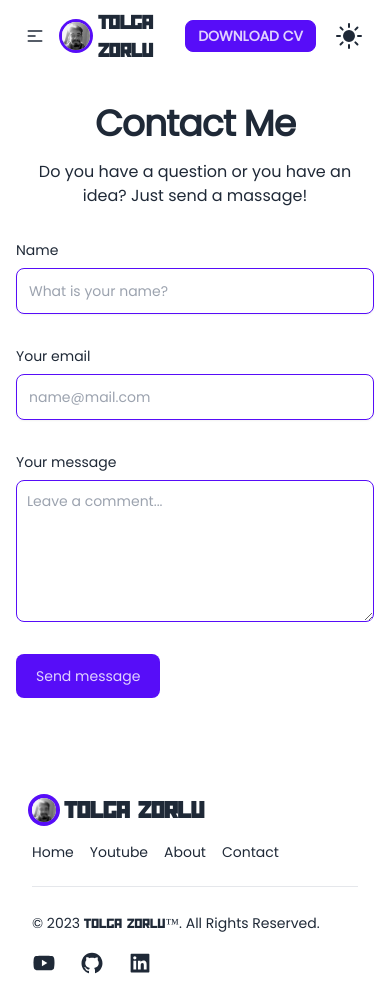
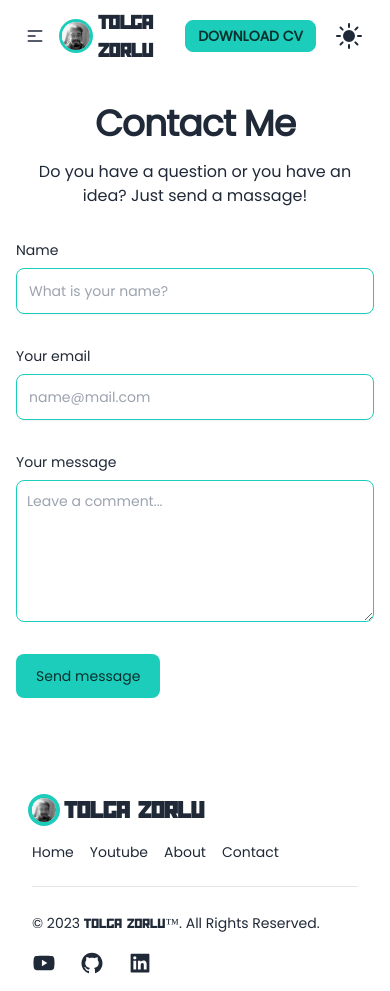
Before and after one commit to tolgazorlu/tolgdev, a React (Vite) app: page /contact in a window 390 px wide. Built offline with nearby package versions, Linux system fonts and the light colour scheme.

Commit message:
colors changed primary to accent

```diff
--- a/src/components/Footer/Footer.jsx
+++ b/src/components/Footer/Footer.jsx
@@ -19,7 +19,7 @@ export default function Footer() {
         <div className="sm:flex sm:items-center sm:justify-between">
           <a href="#" className="flex items-center mb-4 sm:mb-0">
             <img
-              className="w-6 h-6 rounded-full ring-4 ring-primary dark:ring-secondary mr-2"
+              className="w-6 h-6 rounded-full ring-4 ring-accent dark:ring-secondary mr-2"
               src={Profile}
               alt="Bordered avatar"
             />
@@ -51,19 +51,19 @@ export default function Footer() {
           <div className="flex mt-4 space-x-6 sm:justify-center sm:mt-0">
             <a
               href="https://www.youtube.com/channel/UCbQ2CNMwWjNeRDaXoKi9eAA"
-              className="hover:text-primary "
+              className="hover:text-accent "
             >
               <AiFillYoutube className="w-6 h-6" />
             </a>
             <a
               href="https://www.linkedin.com/in/tolgazorlu/"
-              className="hover:text-primary "
+              className="hover:text-accent "
             >
               <AiFillGithub className="w-6 h-6" />
             </a>
             <a
               href="https://www.linkedin.com/in/tolgazorlu/"
-              className="hover:text-primary "
+              className="hover:text-accent "
             >
               <AiFillLinkedin className="w-6 h-6" />
             </a>
--- a/src/components/Home/Card.jsx
+++ b/src/components/Home/Card.jsx
@@ -3,7 +3,7 @@ import { motion } from "framer-motion";
 
 export default function Card({ title, desc, href, url }) {
   return (
-    <div className="max-w-xs border rounded-lg bg-primary text-primary-content shadow-xl">
+    <div className="max-w-xs border rounded-lg bg-accent text-accent-content shadow-xl">
       <a href="#">
         <img className="rounded-t-lg w-full h-52" src={url} alt="" />
       </a>
@@ -23,7 +23,7 @@ export default function Card({ title, desc, href, url }) {
         >
           <a
             href={href}
-            className="btn bg-secondary-content border-secondary-content text-secondary hover:bg-secondary-content/50"
+            className="btn bg-accent-content border-accent-content text-accent hover:bg-accent-content/50"
           >
             Click more
             <svg
--- a/src/components/Home/Contact.jsx
+++ b/src/components/Home/Contact.jsx
@@ -47,7 +47,7 @@ export default function Contact() {
             <input
               type="text"
               name="user_name"
-              className="block p-3 w-full text-sm bg-bgCard dark:bg-bgDarkCard rounded-lg border border-primary dark:border-secondary shadow-sm focus:ring-primary dark:focus:ring-secondary focus:border-primary dark:focus:border-secondary"
+              className="block p-3 w-full text-sm bg-bgCard dark:bg-bgDarkCard rounded-lg border border-accent dark:border-secondary shadow-sm focus:ring-accent dark:focus:ring-secondary focus:border-accent dark:focus:border-secondary"
               placeholder="What is your name?"
               required
             />
@@ -60,7 +60,7 @@ export default function Contact() {
               type="email"
               name="user_email"
               id="user_email"
-              className="block p-3 w-full text-sm bg-bgCard dark:bg-bgDarkCard rounded-lg border border-primary dark:border-secondary shadow-sm focus:ring-primary dark:focus:ring-secondary focus:border-primary dark:focus:border-secondary"
+              className="block p-3 w-full text-sm bg-bgCard dark:bg-bgDarkCard rounded-lg border border-accent dark:border-secondary shadow-sm focus:ring-accent dark:focus:ring-secondary focus:border-accent dark:focus:border-secondary"
               placeholder="name@mail.com"
               required
             />
@@ -74,20 +74,20 @@ export default function Contact() {
               name="message"
               id="message"
               rows="6"
-              className="block p-2.5 w-full text-sm rounded-lg border border-primary"
+              className="block p-2.5 w-full text-sm rounded-lg border border-accent"
               placeholder="Leave a comment..."
             ></textarea>
           </div>
             <button
               type="submit"
               value="Send"
-              className="py-3 px-5 text-sm font-medium text-center rounded-lg bg-primary text-primary-content"
+              className="py-3 px-5 text-sm font-medium text-center rounded-lg bg-accent text-accent-content"
             >
               Send message
             </button>
           {isSended ? (
             <div
-              className="flex p-4 mb-4 text-sm border border-primary dark:border-secondary rounded-lg "
+              className="flex p-4 mb-4 text-sm border border-accent dark:border-secondary rounded-lg "
               role="alert"
             >
               <svg
--- a/src/components/Home/Experiences.jsx
+++ b/src/components/Home/Experiences.jsx
@@ -12,8 +12,8 @@ export default function Experiences() {
 
       <ol className="relative border-l">
         <li className="mb-10 ml-4">
-          <div className="absolute w-3 h-3 bg-primary dark:bg-secondary rounded-full mt-1.5 -left-1.5 border border-primary dark:border-secondary"></div>
-          <time className="mb-1 text-sm font-normal leading-none text-primary">
+          <div className="absolute w-3 h-3 bg-accent dark:bg-secondary rounded-full mt-1.5 -left-1.5 border border-accent dark:border-secondary"></div>
+          <time className="mb-1 text-sm font-normal leading-none text-accent">
             October 2021 - February 2022 | INTERN
           </time>
           <h3 className="text-lg font-semibold">
@@ -28,8 +28,8 @@ export default function Experiences() {
         </li>
 
         <li className="mb-10 ml-4">
-          <div className="absolute w-3 h-3 bg-primary dark:bg-secondary rounded-full mt-1.5 -left-1.5 border border-primary dark:border-secondary"></div>
-          <time className="mb-1 text-sm font-normal leading-none text-primary">
+          <div className="absolute w-3 h-3 bg-accent dark:bg-secondary rounded-full mt-1.5 -left-1.5 border border-accent dark:border-secondary"></div>
+          <time className="mb-1 text-sm font-normal leading-none text-accent">
             June 2021 - July 2021 | INTERN
           </time>
           <h3 className="text-lg font-semibold">SNI</h3>
@@ -41,8 +41,8 @@ export default function Experiences() {
         </li>
 
         <li className="mb-10 ml-4">
-          <div className="absolute w-3 h-3 bg-primary dark:bg-secondary rounded-full mt-1.5 -left-1.5 border border-primary dark:border-secondary"></div>
-          <time className="mb-1 text-sm font-normal leading-none text-primary">
+          <div className="absolute w-3 h-3 bg-accent dark:bg-secondary rounded-full mt-1.5 -left-1.5 border border-accent dark:border-secondary"></div>
+          <time className="mb-1 text-sm font-normal leading-none text-accent">
             August 2021 - August 2021 | Junior Software Engineer
           </time>
           <h3 className="text-lg font-semibold">
--- a/src/components/Home/Hero.jsx
+++ b/src/components/Home/Hero.jsx
@@ -8,11 +8,11 @@ export default function Example() {
     >
       <div className="mx-auto max-w-2xl">
         <div className="hidden sm:mb-8 sm:flex sm:justify-center">
-          <div className="relative rounded-full py-1 px-3 text-sm leading-6 ring ring-primary">
+          <div className="relative rounded-full py-1 px-3 text-sm leading-6 ring ring-accent">
             NextJS ve TailwindCSS kurulum.{" "}
             <a
               href="https://www.youtube.com/watch?v=MUCRr26kDYM"
-              className="font-semibold text-primary dark:text-secondary"
+              className="font-semibold text-accent dark:text-secondary"
             >
               <span className="absolute inset-0" aria-hidden="true" />
               Watch video <span aria-hidden="true">&rarr;</span>
@@ -20,7 +20,7 @@ export default function Example() {
           </div>
         </div>
         <div className="text-center">
-          <h1 className="font-aubette mt-6 text-4xl font-bold bg-primary text-primary-content rounded-xl p-2 sm:text-6xl">
+          <h1 className="font-aubette mt-6 text-4xl font-bold bg-accent text-accent-content rounded-xl p-2 sm:text-6xl">
             TOLGA ZORLU
           </h1>
           <p className="mt-6 text-lg leading-8">
@@ -44,7 +44,7 @@ export default function Example() {
             <div className="mt-10 flex items-center justify-center gap-x-6">
               <a
                 href="#contact"
-                className="btn bg-primary-content border-primary-content text-primary hover:bg-primary-content/50"
+                className="btn bg-accent-content border-accent-content text-accent hover:bg-accent-content/50"
               >
                 Let's contact!
               </a>
--- a/src/components/Navbar/Navbar.jsx
+++ b/src/components/Navbar/Navbar.jsx
@@ -94,7 +94,7 @@ export default function Navbar() {
           </ul>
         </div>
         <div className="flex gap-2 items-center">
-          <img className="w-7 rounded-full ring ring-primary" src={Profile} />
+          <img className="w-7 rounded-full ring ring-accent" src={Profile} />
           <a className="text-xl font-bold font-aubette">TOLGA ZORLU</a>
         </div>
       </div>
@@ -117,7 +117,7 @@ export default function Navbar() {
           download="TolgaZorluCV"
           target="_blank"
           rel="noreferrer"
-          className="btn btn-sm btn-primary"
+          className="btn btn-sm btn-accent"
         >
           Download CV
         </a>
@@ -164,7 +164,7 @@ export default function Navbar() {
                   <li key={item}>
                     <button
                       className={
-                        theme === item ? "btn btn-sm btn-primary" : "btn btn-sm"
+                        theme === item ? "btn btn-sm btn-accent" : "btn btn-sm"
                       }
                       value={item}
                       onClick={(e) => clickThemeHandler(e)}
--- a/src/pages/AboutPage.jsx
+++ b/src/pages/AboutPage.jsx
@@ -6,7 +6,7 @@ export default function AboutPage() {
     <div className="h-[80vh] px-4 w-full flex flex-col lg:flex-row justify-center items-center gap-10">
       <div className="lg:w-1/4">
         <img
-          className="w-full h-full rounded-full ring-4 ring-primary"
+          className="w-full h-full rounded-full ring-4 ring-accent"
           src={Profile}
           alt="Bordered avatar"
         />
--- a/src/pages/HomePage.jsx
+++ b/src/pages/HomePage.jsx
@@ -11,7 +11,7 @@ export default function HomePage() {
   return (
     <div>
       <motion.div
-        className="fixed top-0 left-0 right-0 h-3 bg-primary dark:bg-secondary z-20"
+        className="fixed top-0 left-0 right-0 h-3 bg-accent dark:bg-secondary z-20"
         style={{ scaleX: scrollYProgress }}
       />
       <Hero />
```
